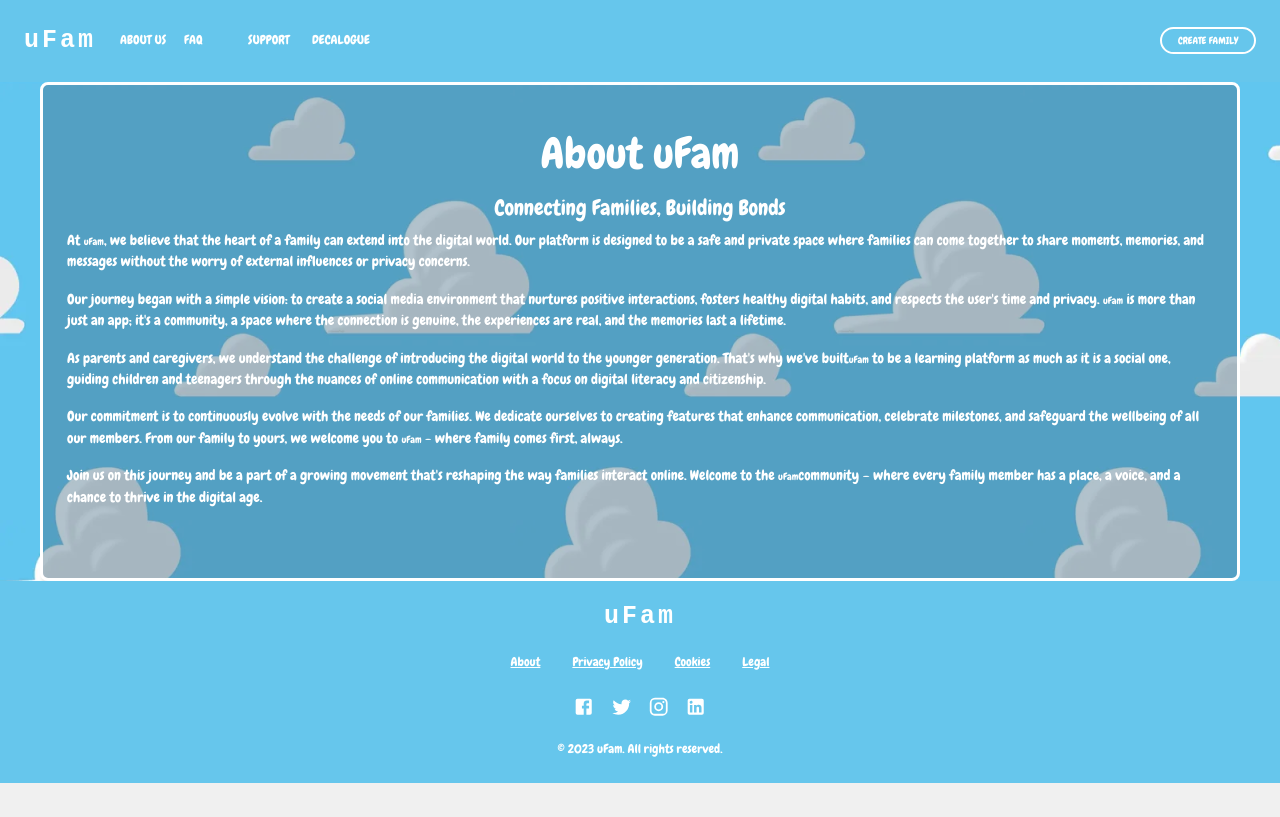
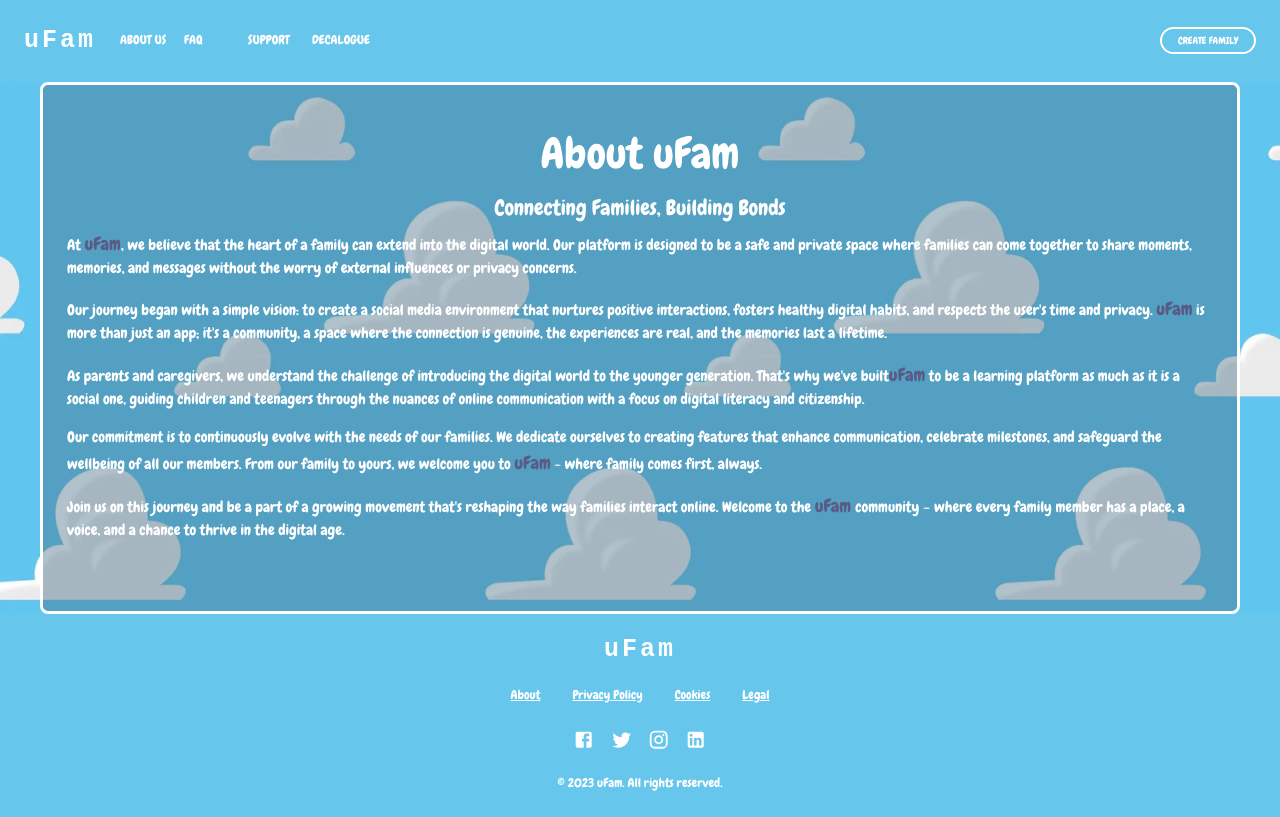
Before and after one commit to Famblablap/uFam_front, a React (Vite) app: page /aboutus in a window 1280 px wide. Built offline with nearby package versions, Linux system fonts and the light colour scheme.

Commit message:
letra de about uFam hecho

```diff
--- a/src/Pages/LandingPage/Aboutus.jsx
+++ b/src/Pages/LandingPage/Aboutus.jsx
@@ -40,37 +40,37 @@ function AboutUs() {
         >
           Connecting Families, Building Bonds
         </Typography>
-        <Typography variant="body1" paragraph>
-          At <b>uFam</b>, we believe that the heart of a family can extend into
+        <Typography variant="body1" paragraph style={{fontSize: "15px"}}>
+          At <b style={{fontSize: "18px", color: "#5a5a84"}}>uFam</b>, we believe that the heart of a family can extend into
           the digital world. Our platform is designed to be a safe and private
           space where families can come together to share moments, memories, and
           messages without the worry of external influences or privacy concerns.
         </Typography>
-        <Typography variant="body1" paragraph>
+        <Typography variant="body1" paragraph style={{fontSize: "15px"}}>
           Our journey began with a simple vision: to create a social media
           environment that nurtures positive interactions, fosters healthy
-          digital habits, and respects the user's time and privacy. <b>uFam</b>{" "}
+          digital habits, and respects the user's time and privacy. <b style={{fontSize: "18px", color: "#5a5a84"}}>uFam</b>{" "}
           is more than just an app; it's a community, a space where the
           connection is genuine, the experiences are real, and the memories last
           a lifetime.
         </Typography>
-        <Typography variant="body1" paragraph>
+        <Typography variant="body1" paragraph style={{fontSize: "15px"}}>
           As parents and caregivers, we understand the challenge of introducing
           the digital world to the younger generation. That's why we've built
-          <b>uFam</b> to be a learning platform as much as it is a social one,
+          <b style={{fontSize: "18px", color: "#5a5a84"}}>uFam</b> to be a learning platform as much as it is a social one,
           guiding children and teenagers through the nuances of online
           communication with a focus on digital literacy and citizenship.
         </Typography>
-        <Typography variant="body1" paragraph>
+        <Typography variant="body1" paragraph style={{fontSize: "15px"}}>
           Our commitment is to continuously evolve with the needs of our
           families. We dedicate ourselves to creating features that enhance
           communication, celebrate milestones, and safeguard the wellbeing of
           all our members. From our family to yours, we welcome you to{" "}
-          <b>uFam</b> - where family comes first, always.
+          <b style={{fontSize: "18px", color: "#5a5a84"}}>uFam</b> - where family comes first, always.
         </Typography>
-        <Typography variant="body1" paragraph>
+        <Typography variant="body1" paragraph style={{fontSize: "15px"}}>
           Join us on this journey and be a part of a growing movement that's
-          reshaping the way families interact online. Welcome to the <b>uFam</b>
+          reshaping the way families interact online. Welcome to the <b style={{fontSize: "18px", color: "#5a5a84"}}>uFam </b>
           community – where every family member has a place, a voice, and a
           chance to thrive in the digital age.
         </Typography>
```
